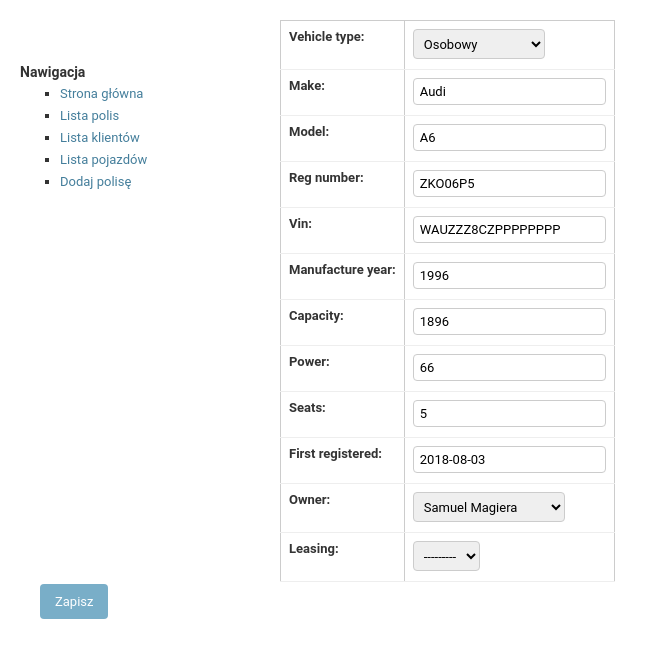
After one commit to smagiera/agenthelper, a Django app: page /helper/vehicles/1/edit in a window 1280 px wide. The commit adds this page. Shown: the top 658 px of the page, without its empty margins (0-658 px from the left). Run offline with Django 3.2, Linux system fonts and the light colour scheme; data comes from the database, SQL or seed files in the repository; both versions use the stored data as it was after the commit; data that the repository does not hold is empty; some libraries are stand-ins or nearby versions.

Commit message:
editing & updating vehicles added

```diff
--- a/helper/forms.py
+++ b/helper/forms.py
@@ -1,6 +1,6 @@
 from django import forms
 from django.forms import ModelForm
-from .models import Policy
+from .models import Policy, Vehicle
 
 class PolicyForm(ModelForm):
     class Meta:
@@ -14,3 +14,15 @@ class PolicyForm(ModelForm):
             'date_end': forms.DateInput(attrs={'class': 'datepicker'}),
             'date_issued': forms.DateInput(attrs={'class': 'datepicker'}),
         }
+
+class VehicleForm(ModelForm):
+    class Meta:
+        model = Vehicle
+        fields = [
+            'vehicle_type', 'make', 'model', 'reg_number', 'vin',
+            'manufacture_year', 'capacity', 'power', 'seats',
+            'first_registered', 'owner', 'leasing',
+        ]
+        widgets = {
+            'first_registered': forms.DateInput(attrs={'class': 'datepicker'}),
+        }
--- a/helper/models.py
+++ b/helper/models.py
@@ -27,13 +27,13 @@ class Insurer(models.Model):
         return self.name
 
 class Vehicle(models.Model):
-    OSOBOWY = "OS"
-    CIEZAROWY = "CI"
-    MOTOCYKL = "MO"
-    PRZYCZEPA = "PR"
-    CIAGNIK_ROLNICZY = "CR"
-    CIAGNIK_SIODLOWY = "CS"
-    AUTOBUS = "AU"
+    OSOBOWY = "Osobowy"
+    CIEZAROWY = "Ciężarowy"
+    MOTOCYKL = "Motocykl"
+    PRZYCZEPA = "Przyczepa"
+    CIAGNIK_ROLNICZY = "Ciągnik Rolniczy"
+    CIAGNIK_SIODLOWY = "Ciągnik Siodłowy"
+    AUTOBUS = "Autobus"
     TYPE_CHOICE = (
         (OSOBOWY, 'Osobowy'),
         (CIEZAROWY, 'Ciężarowy'),
@@ -52,11 +52,11 @@ class Vehicle(models.Model):
     model = models.CharField(max_length=50)
     reg_number = models.CharField(max_length=10)
     vin = models.CharField(max_length=17)
-    manufacture_year = models.IntegerField
-    capacity = models.IntegerField
-    power = models.IntegerField
-    seats = models.IntegerField
-    first_registered = models.DateField
+    manufacture_year = models.IntegerField()
+    capacity = models.IntegerField()
+    power = models.IntegerField()
+    seats = models.IntegerField()
+    first_registered = models.DateField()
     owner = models.ForeignKey(Client, on_delete=models.CASCADE)
     leasing = models.ForeignKey(Leasing, blank=True, null=True,
                                 on_delete=models.SET_NULL)
--- a/helper/templates/helper/base.html
+++ b/helper/templates/helper/base.html
@@ -18,7 +18,7 @@
             <li><a href="/helper">Strona główna</a></li>
             <li><a href="/helper">Lista polis</a></li>
             <li><a href="/clients">Lista klientów</a></li>
-            <li><a href="/vehicles">Lista pojazdów</a></li>
+            <li><a href="/helper/vehicles">Lista pojazdów</a></li>
             <li><a href="/helper/add">Dodaj polisę</a></li>
         </ul>
         {% endblock %}
--- /dev/null
+++ b/helper/templates/helper/vehicle_form.html
@@ -0,0 +1,25 @@
+{% extends "helper/base.html" %}
+
+{% block title %}Dodaj/edytuj pojazd{{ vehicle.reg_number }}{% endblock %}
+
+{% block scripts %}
+<link rel="stylesheet" href="http://code.jquery.com/ui/1.10.3/themes/smoothness/jquery-ui.css" />
+<script src="http://code.jquery.com/jquery-1.9.1.js"></script>
+<script src="http://code.jquery.com/ui/1.10.3/jquery-ui.js"></script>
+<script>
+    $(function() {
+        $( ".datepicker" ).datepicker({ dateFormat: 'yy-mm-dd' });
+
+
+        });
+</script>
+{% endblock %}
+
+{% block content %}
+<form method="POST">{% csrf_token %}
+    <table border="1">
+    {{ form }}
+    </table>
+    <input type="submit" value="Zapisz" />
+</form>
+{% endblock %}
--- a/helper/urls.py
+++ b/helper/urls.py
@@ -7,5 +7,9 @@ urlpatterns = [
     path('<int:pk>/details/', views.DetailView.as_view(), name='details'),
     path('add/', views.PolicyCreate.as_view(), name='create'),
     path('<int:pk>/edit', views.PolicyUpdate.as_view(), name='edit'),
-    path('<int:pk>/delete', views.PolicyDelete.as_view(), name='delete')
+    path('<int:pk>/delete', views.PolicyDelete.as_view(), name='delete'),
+    path('vehicles/', views.VehicleList.as_view(), name='vehicles'),
+    path('vehicles/<int:pk>/', views.VehicleDetail.as_view(), name='vehicle_details'),
+    path('vehicles/<int:pk>/edit', views.VehicleUpdate.as_view(), name='vehicle_edit'),
+    path('vehicles/<int:pk>/delete', views.VehicleDelete.as_view(), name='vehicle_delete'),
 ]
--- a/helper/views.py
+++ b/helper/views.py
@@ -5,7 +5,7 @@ from django.views import generic
 from django import forms
 
 from .models import Policy, Vehicle
-from .forms import PolicyForm
+from .forms import PolicyForm, VehicleForm
 
 
 class IndexView(generic.ListView):
@@ -32,3 +32,28 @@ class PolicyUpdate(generic.UpdateView):
 class PolicyDelete(generic.DeleteView):
     model = Policy
     success_url = reverse_lazy('helper:index')
+
+class VehicleList(generic.ListView):
+    template_name = 'helper:vehicle_list.html'
+    context_object_name = 'vehicle_list'
+
+    def get_queryset(self):
+        """Return all vehicles"""
+        return Vehicle.objects.all()
+
+class VehicleDetail(generic.DetailView):
+    model = Vehicle
+    template_name = 'helper/vehicle_details.html'
+
+class VehicleCreate(generic.CreateView):
+    model = Vehicle
+    template_name = 'helper/vehicle_form.html'
+
+class VehicleUpdate(generic.UpdateView):
+    model = Vehicle
+    form_class = VehicleForm
+    template_name = 'helper/vehicle_form.html'
+
+class VehicleDelete(generic.DeleteView):
+    model = Vehicle
+    success_url = reverse_lazy('helper:vehicles')
```
Also changed, not shown: helper/templates/helper/vehicle_confirm_delete.html (added, +12 -0 lines), helper/templates/helper/vehicle_details.html (added, +59 -0 lines), helper/templates/helper/vehicle_list.html (added, +15 -0 lines), db.sqlite3, helper/migrations/0003_auto_20180803_1317.py (added), helper/migrations/0004_auto_20180803_1353.py (added).
